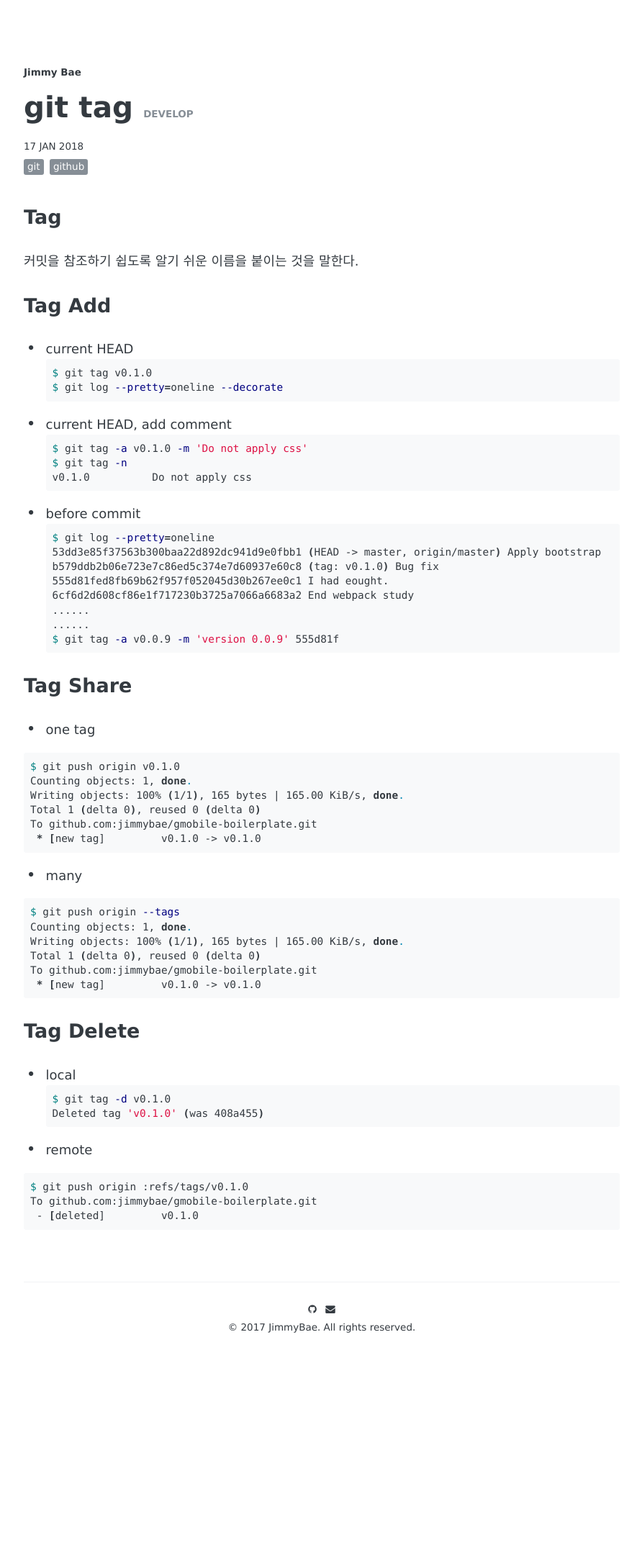
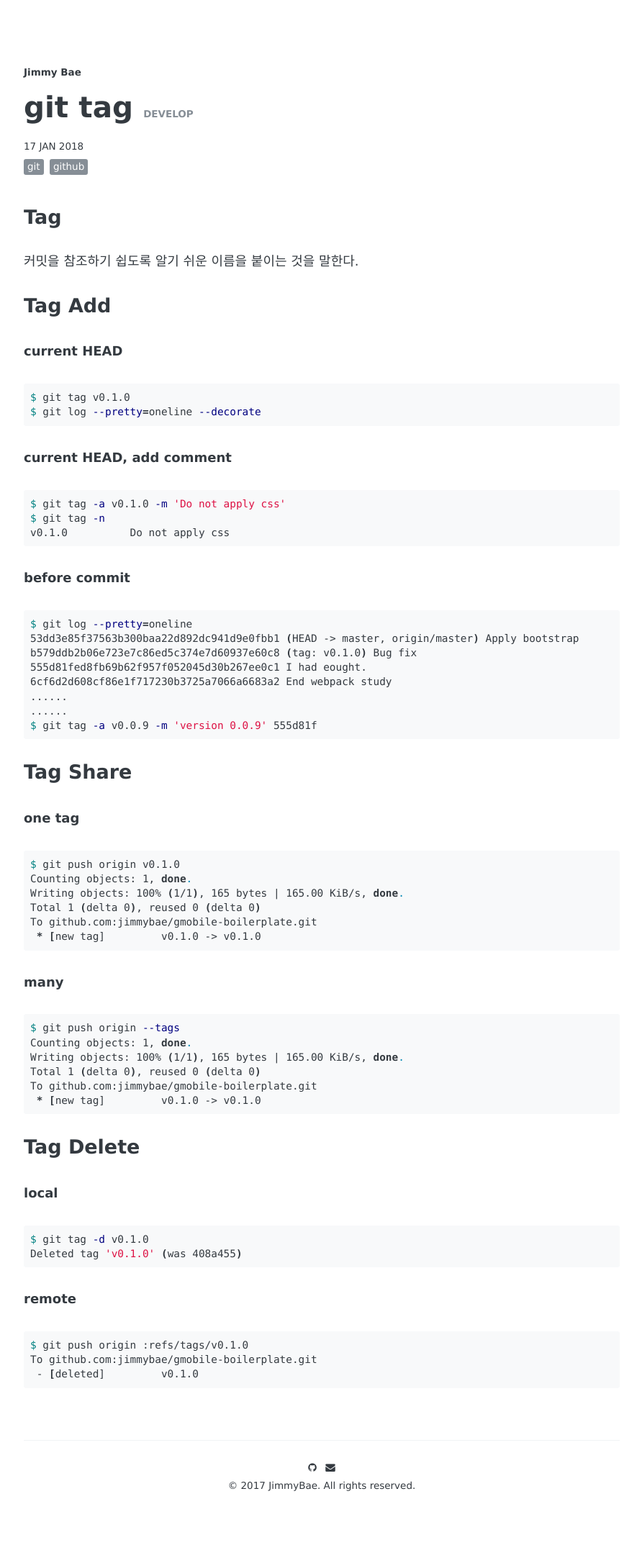
Before and after one commit to jimmybae/jimmybae.github.io, a Jekyll site: the page built from _posts/2018-03-23-git-tag.md, in a window 1280 px wide. Shown: the whole page at 72% size, without its empty margins (193-1085 px from the left). Built offline with Jekyll 4.4.1, drawn with Linux system fonts in a browser that asks for light colours; some web fonts are replaced; comment, search, counter and statistics services are not loaded; before the commit the page ends 1945 px from its top, so only the background shows below that.

Commit message:
Modify git tag

````diff
--- a/_posts/2018-03-23-git-tag.md
+++ b/_posts/2018-03-23-git-tag.md
@@ -12,20 +12,20 @@ share: true
 커밋을 참조하기 쉽도록 알기 쉬운 이름을 붙이는 것을 말한다.
 
 ### Tag Add
-* current HEAD
+##### current HEAD
 ```sh
 $ git tag v0.1.0
 $ git log --pretty=oneline --decorate
 ```
 
-* current HEAD, add comment
+##### current HEAD, add comment
 ```sh
 $ git tag -a v0.1.0 -m 'Do not apply css'
 $ git tag -n
 v0.1.0          Do not apply css
 ```
 
-* before commit
+##### before commit
 ```sh
 $ git log --pretty=oneline
 53dd3e85f37563b300baa22d892dc941d9e0fbb1 (HEAD -> master, origin/master) Apply bootstrap
@@ -38,8 +38,7 @@ $ git tag -a v0.0.9 -m 'version 0.0.9' 555d81f
 ```
 
 ### Tag Share
-* one tag
-
+##### one tag
 ```sh
 $ git push origin v0.1.0
 Counting objects: 1, done.
@@ -49,8 +48,7 @@ To github.com:jimmybae/gmobile-boilerplate.git
  * [new tag]         v0.1.0 -> v0.1.0
 ```
 
-* many
-
+##### many
 ```sh
 $ git push origin --tags
 Counting objects: 1, done.
@@ -61,14 +59,13 @@ To github.com:jimmybae/gmobile-boilerplate.git
 ```
 
 ### Tag Delete
-* local
+##### local
 ```sh
 $ git tag -d v0.1.0
 Deleted tag 'v0.1.0' (was 408a455)
 ```
 
-* remote
-
+##### remote
 ```sh
 $ git push origin :refs/tags/v0.1.0
 To github.com:jimmybae/gmobile-boilerplate.git
````
